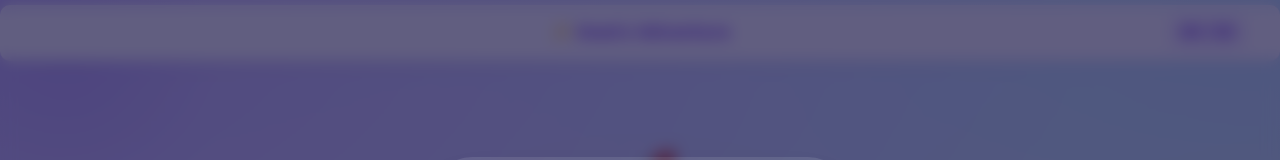
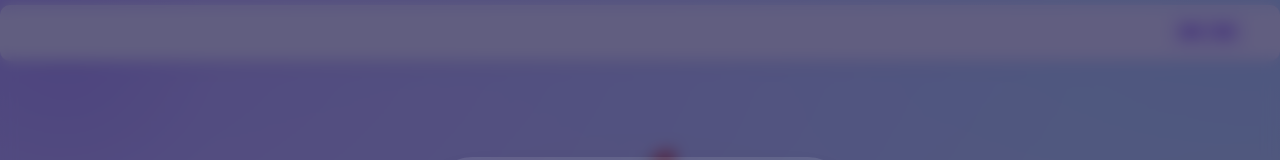
Before and after one commit to Iman18Aiman23/math-adventure, a React (Vite) app: page / in a window 1280 px wide. Shown: the top 160 px of the page. Built offline with nearby package versions, Linux system fonts and the light colour scheme.

Commit message:
Update Math Home UI and styling

```diff
--- a/src/App.jsx
+++ b/src/App.jsx
@@ -158,10 +158,7 @@
             )}
           </div>
 
-          {/* Middle: Title */}
-          <div className="header-section middle">
-            <span className="header-title">{getPageTitle()}</span>
-          </div>
+          {/* Middle removed per request */}
 
           {/* Right: Stats + Language */}
           <div className="header-section right">
```
